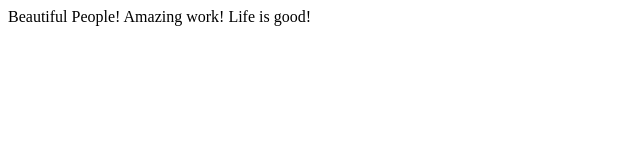
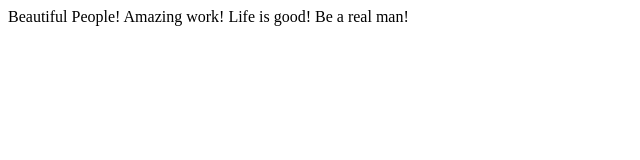
Before and after one commit to AvramArtem/Prog-Academy-2023-HW, a plain HTML site: page №1/index.html in a window 1280 px wide. Shown: the whole page, without its empty margins (0-640 px from the left). Drawn offline with Linux system fonts and the light colour scheme.

Commit message:
Fourth Commit

```diff
--- a/№1/index.html
+++ b/№1/index.html
@@ -11,5 +11,7 @@
     Amazing work!
 
     Life is good!
+    Be a real man!
+
 </body>
 </html>
```
